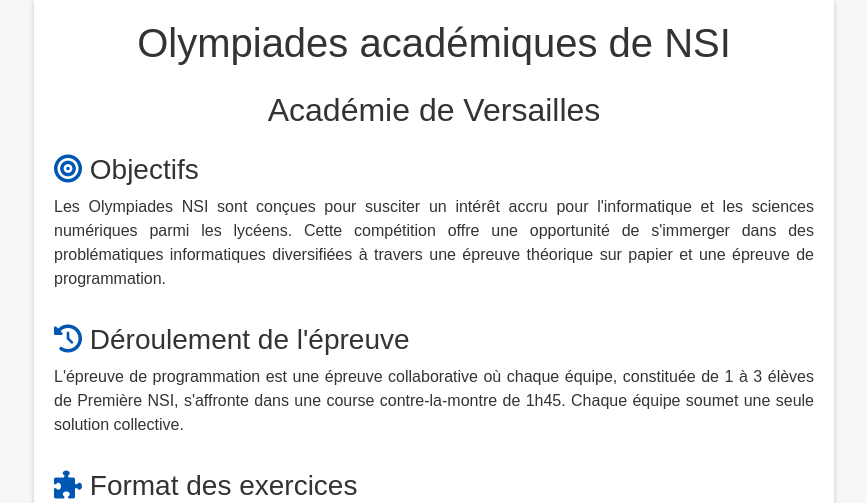
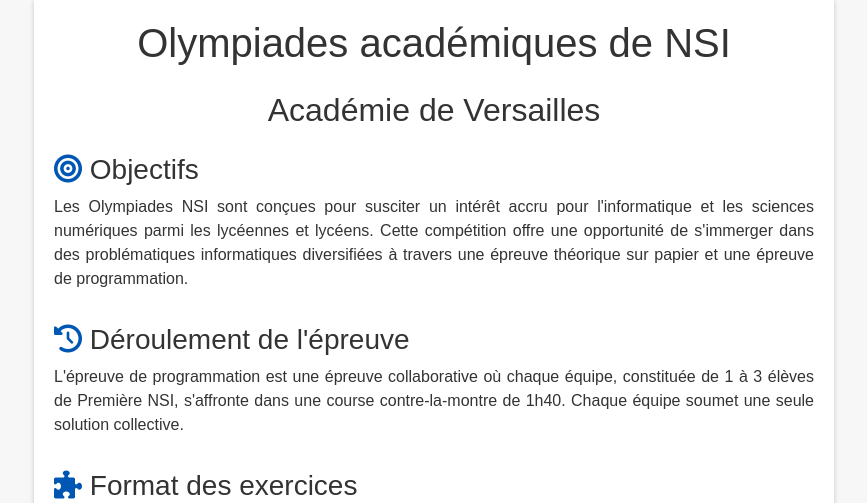
Before and after one commit to pierreandrieu/olympiadesnsi, a Django app: page / in a window 1280 px wide. Shown: the part 105-608 px from the top of the page, without its empty margins (206-1073 px from the left). Run offline with Django 5.2, Linux system fonts and the light colour scheme; parts of the project's set-up code (start-up, migrations or seed data) failed here and were passed over.

Commit message:
amélioration accueil

```diff
--- a/accueil/templates/accueil/accueil.html
+++ b/accueil/templates/accueil/accueil.html
@@ -11,7 +11,7 @@
             <div class="col-md-12 mb-3">
                 <h3><i class="fas fa-bullseye" style="color: #0056b3;"></i> Objectifs</h3>
                 <p class="text-justify">Les Olympiades NSI sont conçues pour susciter un intérêt accru pour l'informatique et les sciences
-                    numériques parmi les lycéens. Cette compétition offre une opportunité de s'immerger dans des
+                    numériques parmi les lycéennes et lycéens. Cette compétition offre une opportunité de s'immerger dans des
                     problématiques informatiques diversifiées à travers une épreuve théorique sur papier et
                     une épreuve de programmation.</p>
             </div>
@@ -20,7 +20,7 @@
             <div class="col-md-12 mb-3">
                 <h3><i class="fas fa-history" style="color: #0056b3;"></i> Déroulement de l'épreuve</h3>
                 <p class="text-justify">L'épreuve de programmation est une épreuve collaborative où chaque équipe, constituée de 1 à 3 élèves
-                    de Première NSI, s'affronte dans une course contre-la-montre de 1h45. Chaque équipe soumet
+                    de Première NSI, s'affronte dans une course contre-la-montre de 1h40. Chaque équipe soumet
                     une seule solution collective.</p>
             </div>
 
```
